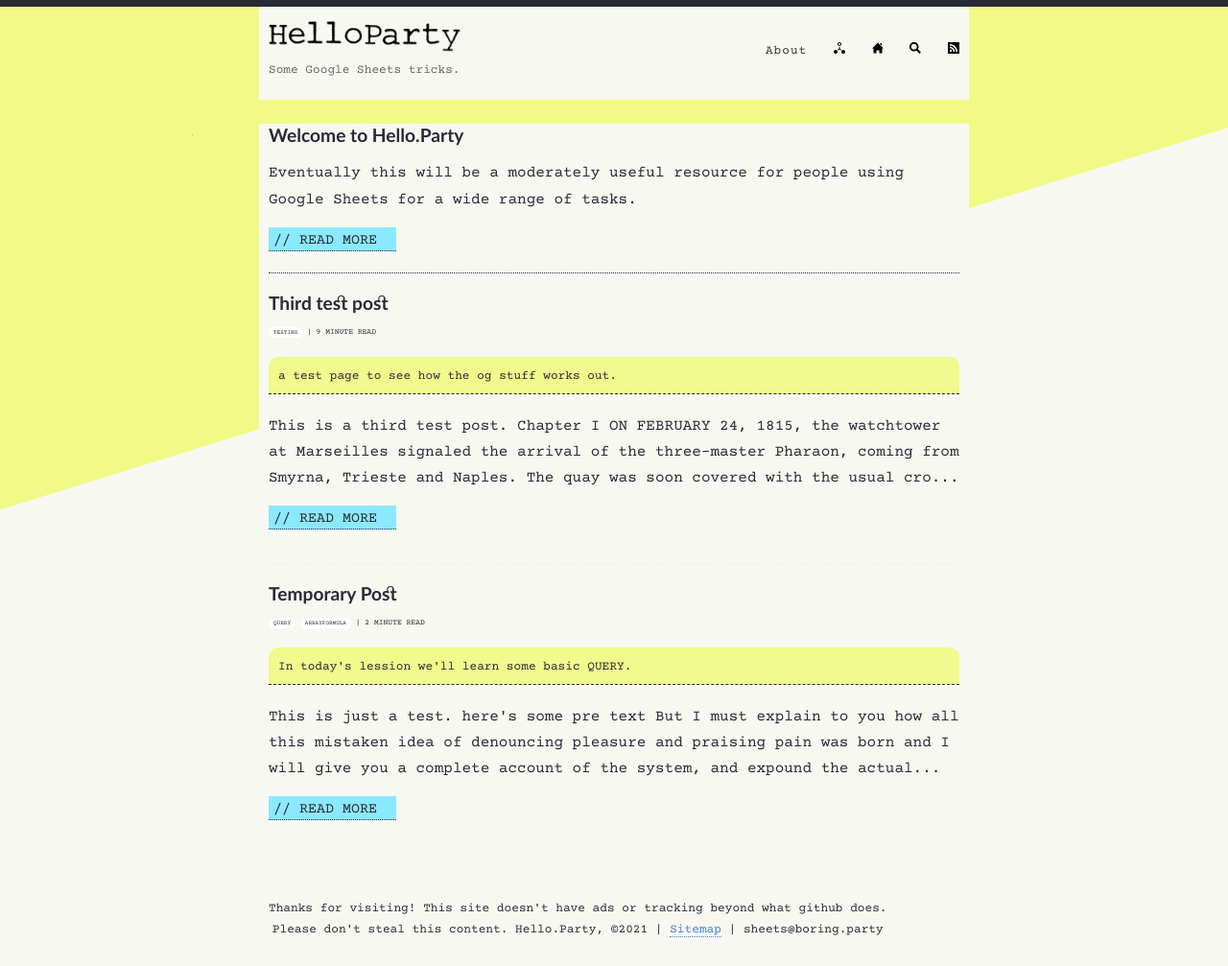
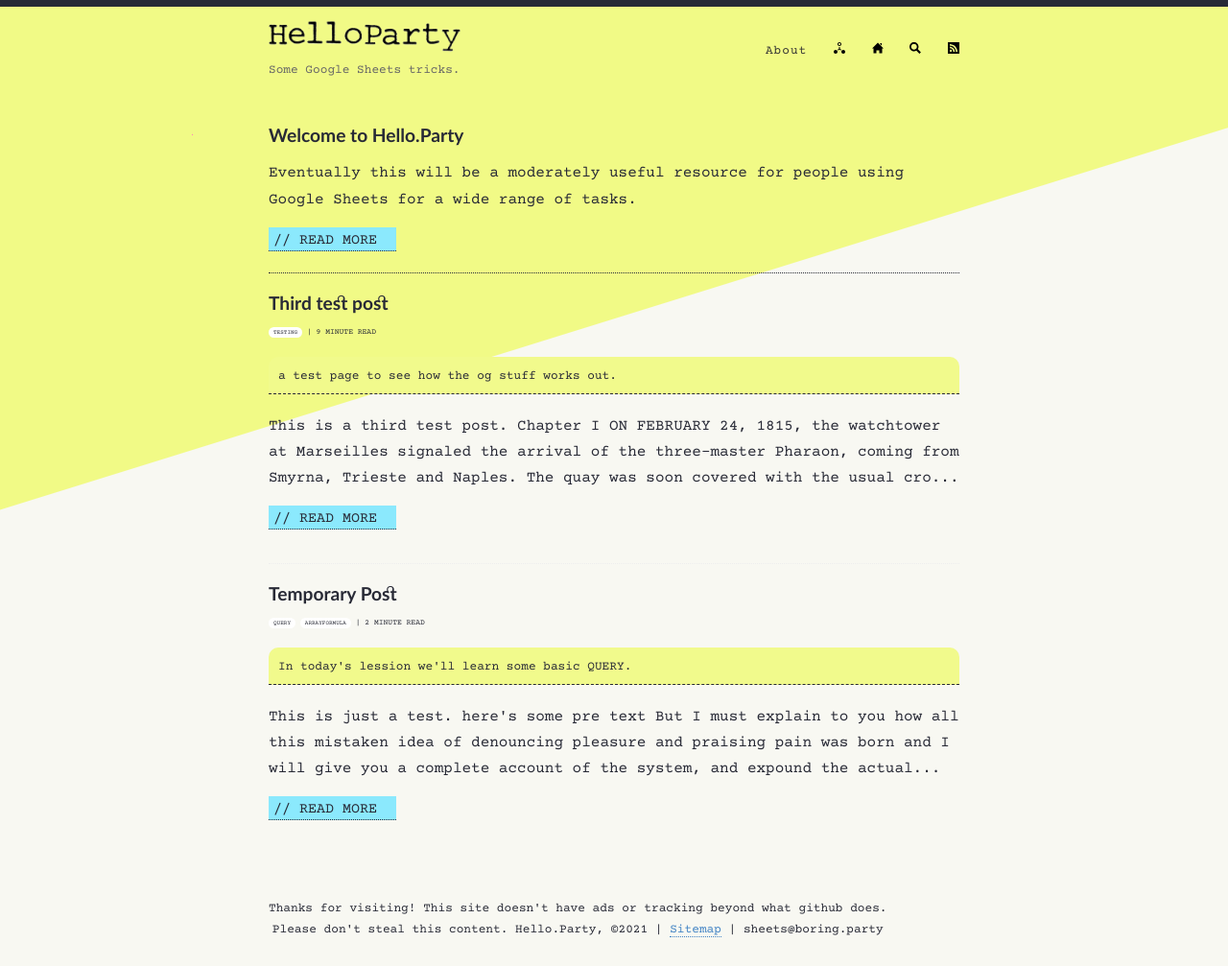
Before and after one commit to hello-party/hello-party-old.github.io, a Jekyll site: the page built from index.html, in a window 1280 px wide. Shown: the whole page at 96% size. Built offline with Jekyll 4.4.1, drawn with Linux system fonts in a browser that asks for light colours; the list of posts is cut into pages by our own code.

Commit message:
Update style.scss

```diff
--- a/assets/style.scss
+++ b/assets/style.scss
@@ -60,7 +60,7 @@
   max-width: 740px;
   padding: 0 10px;
   width: 100%;
-  background: $lightWhite;
+/*  background: $lightWhite;*/
 }
 
 h1, h2, h3, h4, h5, h6 {
```
